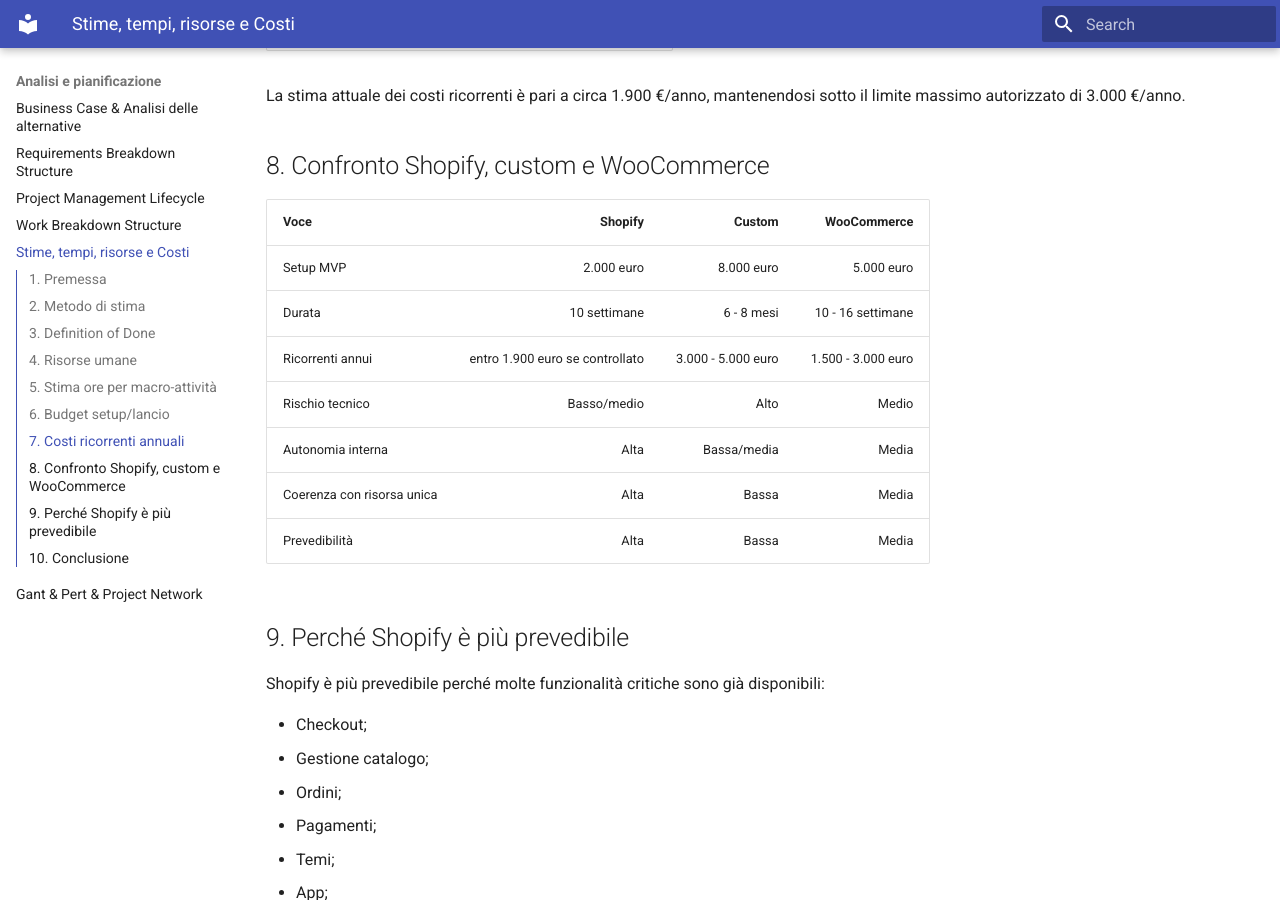
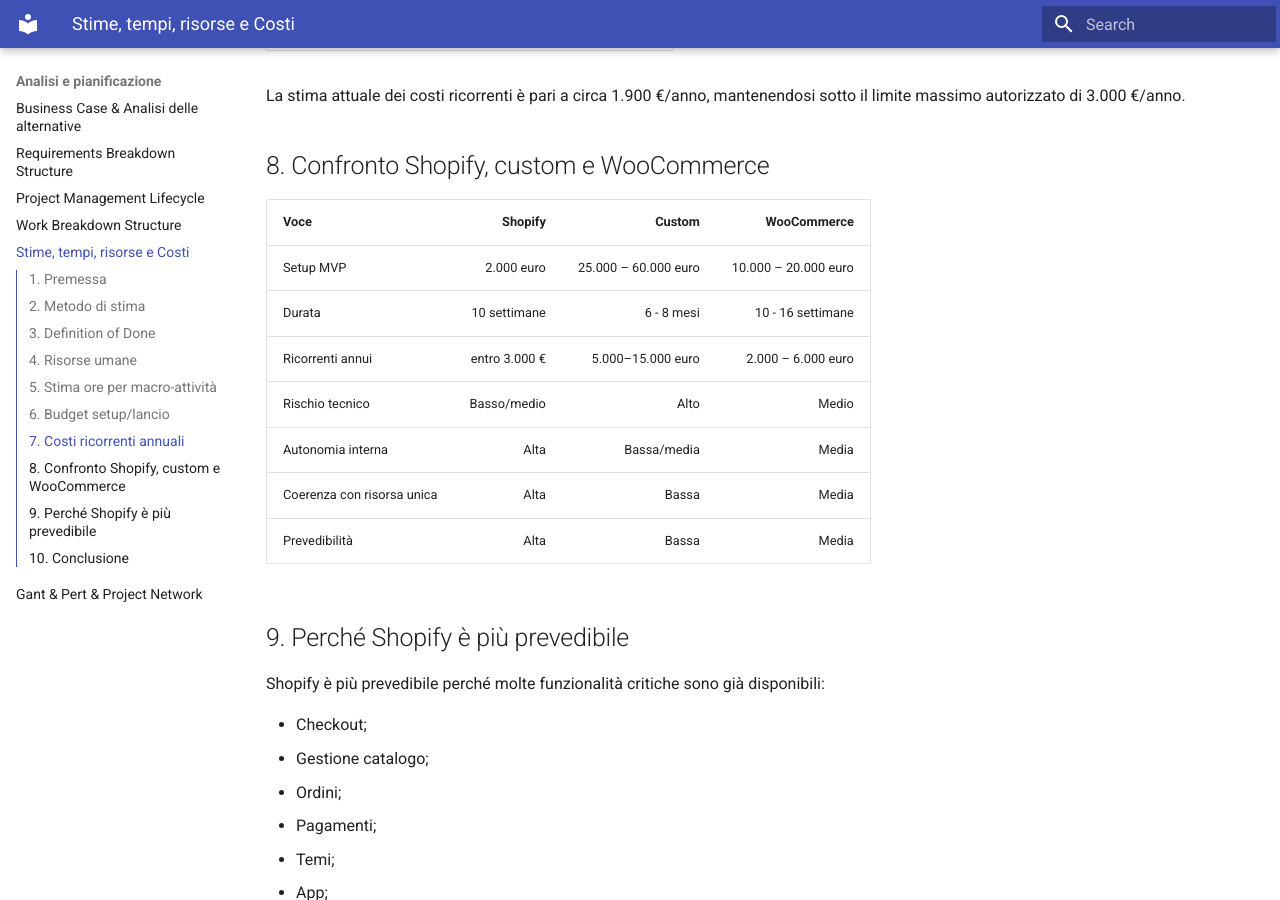
Before and after one commit to AlexTesta00/PM-Surya, an MkDocs documentation site: the page built from docs/strc.md, in a window 1280 px wide and 900 px high, scrolled down 3807 px. Built offline with MkDocs 1.6.1 and Material for MkDocs 9.7.7, drawn with Linux system fonts in a browser that asks for light colours.

Commit message:
fix(strc.md): fix comparison Shopify, Custom, WooCommerce

```diff
--- a/docs/strc.md
+++ b/docs/strc.md
@@ -108,9 +108,9 @@
 
 | Voce | Shopify | Custom | WooCommerce |
 |---|---:|---:|---:|
-| Setup MVP | 2.000 euro | 8.000 euro | 5.000 euro |
+| Setup MVP | 2.000 euro | 25.000 – 60.000 euro | 10.000 – 20.000 euro |
 | Durata | 10 settimane | 6 - 8 mesi | 10 - 16 settimane |
-| Ricorrenti annui | entro 1.900 euro se controllato | 3.000 - 5.000 euro | 1.500 - 3.000 euro |
+| Ricorrenti annui | entro 3.000 € | 5.000–15.000 euro | 2.000 – 6.000 euro |
 | Rischio tecnico | Basso/medio | Alto | Medio |
 | Autonomia interna | Alta | Bassa/media | Media |
 | Coerenza con risorsa unica | Alta | Bassa | Media |
```
